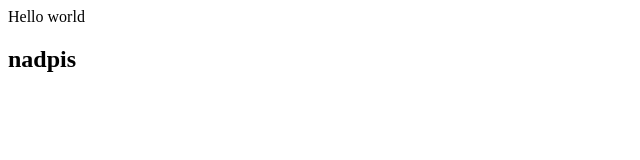
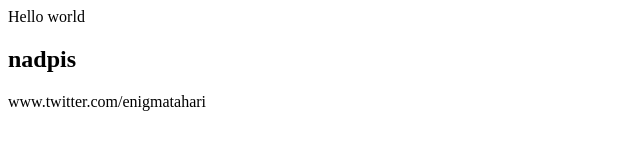
Before and after one commit to enigmatahari/czechitas, a plain HTML site: page index.html in a window 1280 px wide. Shown: the whole page, without its empty margins (0-640 px from the left). Drawn offline with Linux system fonts and the light colour scheme.

Commit message:
Update index.html

```diff
--- a/index.html
+++ b/index.html
@@ -3,5 +3,6 @@
 <body>
 Hello world
 <h2>nadpis</h2>
+<a>www.twitter.com/enigmatahari</a>
 </body>
 </html>
```
